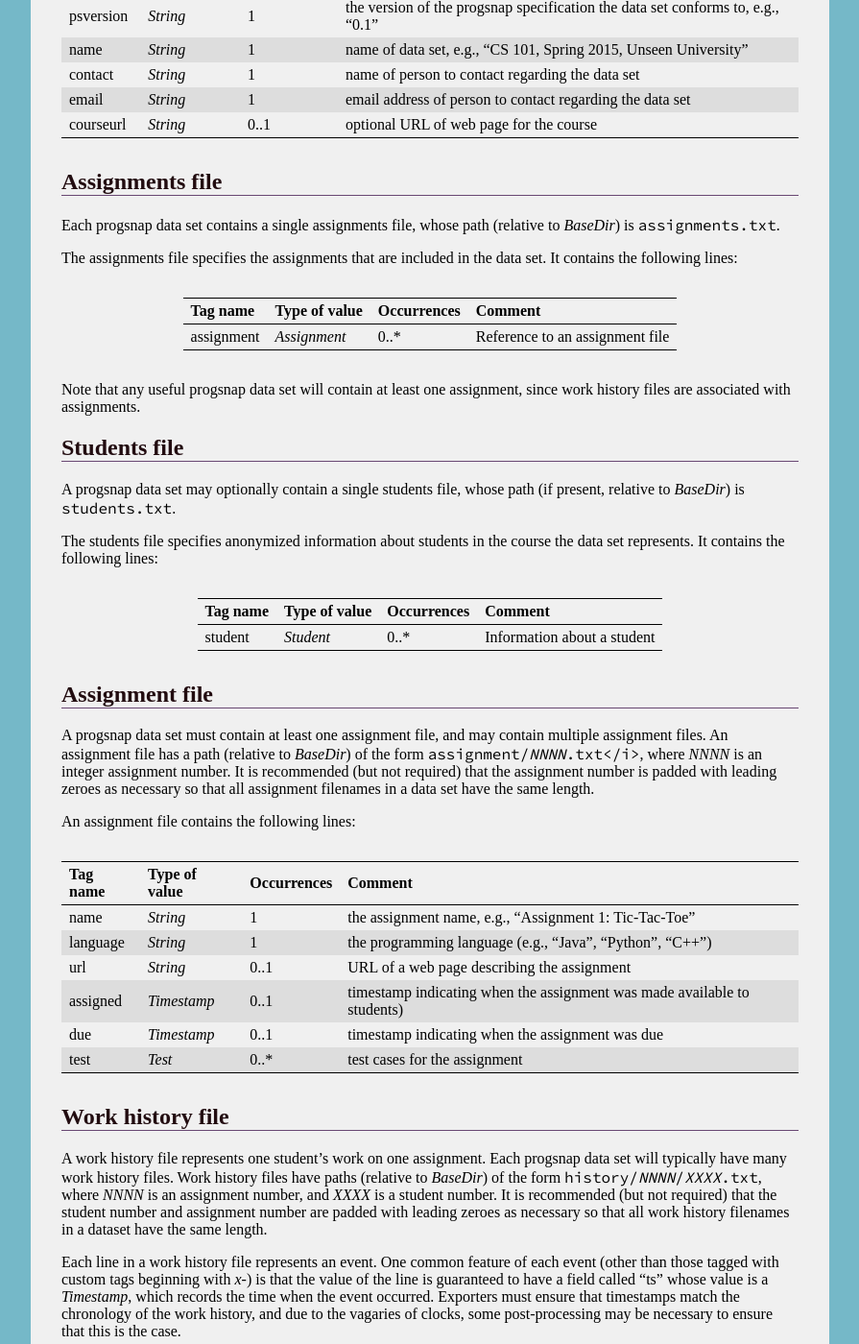
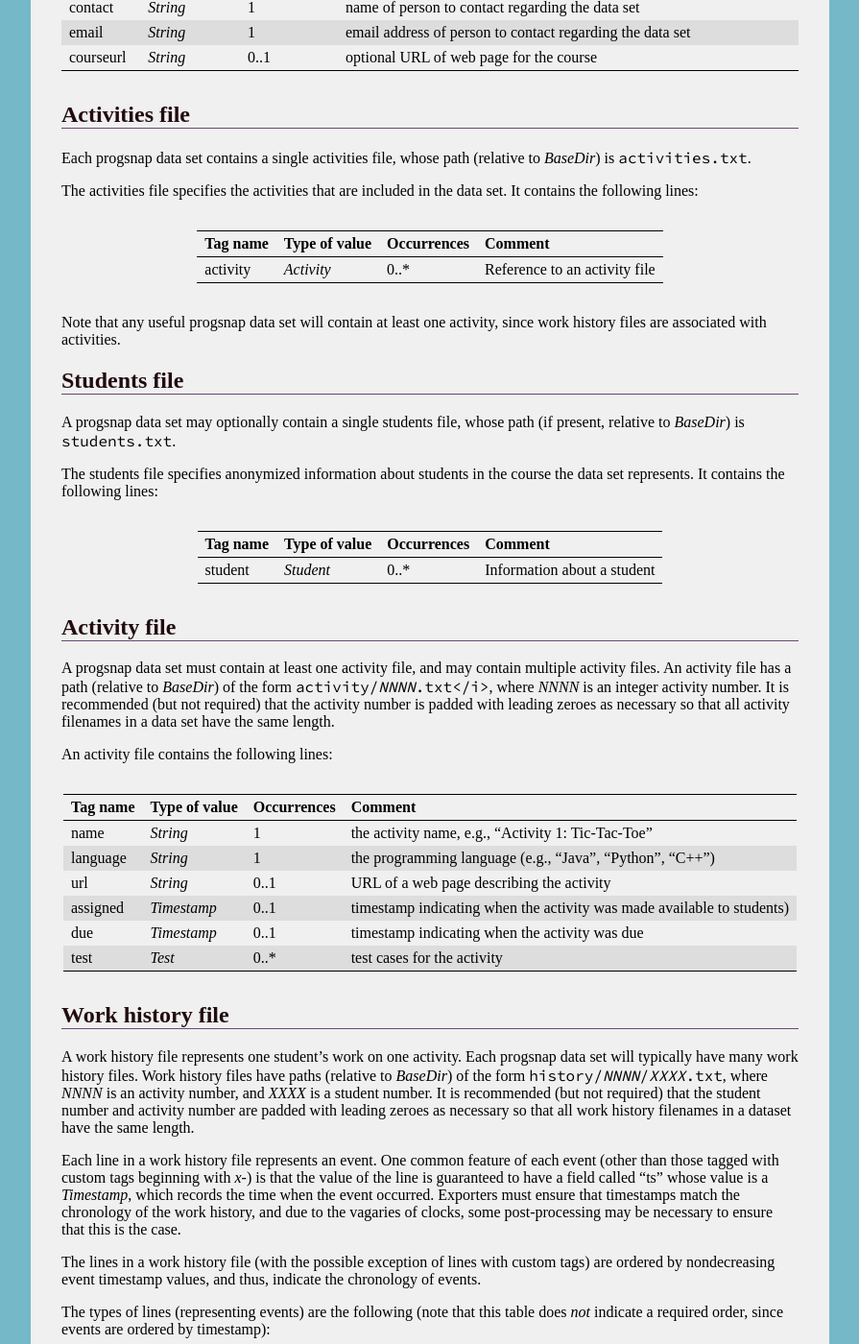
Before and after one commit to cloudcoderdotorg/progsnap-spec, a Jekyll site: the page built from spec-0.1-dev.md, in a window 1280 px wide and 1400 px high, scrolled down 6627 px. Shown: the whole window at 96% size, without its empty margins (192-1087 px from the left). Built offline with Jekyll 4.4.1, drawn with Linux system fonts in a browser that asks for light colours; some web fonts are replaced; some of the changed text lies outside the part shown.

Commit message:
rename "assignment" as "activity"
This will pave the way to introduce "Assignment" as a
collection of activities.

```diff
--- a/spec-0.1-dev.md
+++ b/spec-0.1-dev.md
@@ -5,7 +5,7 @@ title: "Specification 0.1-dev"
 
 # Introduction
 
-Progsnap is a specification for data on student work on programming exercises and assignments.
+Progsnap is a specification for data on student work on programming exercises and activities.
 
 <div class="callout">
 This specification is at an early stage of development, although it is well-specified enough to be useful in its current form.  If you'd like to contribute, see the <a href="index.html">home page</a> for contact info.
@@ -19,9 +19,9 @@ Version numbers that end in "-dev" are under development, and should be expected
 
 # Data set, file encoding
 
-A progsnap data set is a collection of files representing data from a single course.  In this context, "course" implies a single course, possibly with multiple assignments, and possibly with multiple sections and/or instructors.   Studies involving multiple courses should use separate progsnap data sets for each course.
+A progsnap data set is a collection of files representing data from a single course.  In this context, "course" implies a single course, possibly with multiple activities, and possibly with multiple sections and/or instructors.   Studies involving multiple courses should use separate progsnap data sets for each course.
 
-All of the files in a data set are relative to a common base directory, which this specification will refer to as *BaseDir*.  The files may be stored in a filesystem directory, or may be stored in a zip file (such that *BaseDir* is the root directory of the zip file).  Implementations of tools to read progsnap data sets should support reading from both directories and zip files.  Note that some files are in subdirectories in *BaseDir*.  For example, assignment files have filenames of the form <code>assignment/<i>NNNN</i>.txt</code>, where <i>NNNN</i> is an assignment number, implying the existence of a subdirectory called <code>assignment</code> in *BaseDir*.
+All of the files in a data set are relative to a common base directory, which this specification will refer to as *BaseDir*.  The files may be stored in a filesystem directory, or may be stored in a zip file (such that *BaseDir* is the root directory of the zip file).  Implementations of tools to read progsnap data sets should support reading from both directories and zip files.  Note that some files are in subdirectories in *BaseDir*.  For example, activity files have filenames of the form <code>activity/<i>NNNN</i>.txt</code>, where <i>NNNN</i> is an activity number, implying the existence of a subdirectory called <code>activity</code> in *BaseDir*.
 
 Each file is a text file using the UTF-8 character encoding.
 
@@ -73,28 +73,24 @@ All implementations of readers of progsnap data should be prepared to accept fie
 
 As mentioned above related to file encoding, the JSON encoding of any value (belonging to a complex data type or a basic data type) must not contain any newline characters, so that the encoded value is guaranteed not to span multiple lines of the file that contains it.
 
-## *Assignment*
+## *Activity*
 
-<div class="callout">
-This data type is likely to be renamed "Activity".
-</div>
-
-An *Assignment* value is an object specifying the location of an assignment file.
+An *Activity* value is an object specifying the location of an activity file.
 
 Field name | Type of value | Required? | Comment
 ---------- | ------------- | --------- | -------
-number     | *Int*         | yes       | assignment number, which is distinct from assignment numbers of other assignments in the data set
-path       | *String*      | yes       | path (relative to *BaseDir*) of the assignment file
+number     | *Int*         | yes       | activity number, which is distinct from activity numbers of other activities in the data set
+path       | *String*      | yes       | path (relative to *BaseDir*) of the activity file
 
-Note that additional information about an assignment, such as metadata and information about tests, is stored in the assignment file (referenced by the path field of the *Assignment*.)
+Note that additional information about an activity, such as metadata and information about tests, is stored in the activity file (referenced by the path field of the *Activity*.)
 
-The `path` value identifying the path to the corresponding assignment file is relative to *BaseDir*: for example, if the assignment number is 221, then the `path` value might be `assignment/0221.txt`.
+The `path` value identifying the path to the corresponding activity file is relative to *BaseDir*: for example, if the activity number is 221, then the `path` value might be `activity/0221.txt`.
 
 ## *Test*
 
-A *Test* value is an automated test (such as a unit test) associated with an assignment.
+A *Test* value is an automated test (such as a unit test) associated with an activity.
 
-Because of the great diversity of programming languages and testing approaches that could be used in an assignment in a progsnap data set, *Test* values are not guaranteed to capture the exact semantics of a test.
+Because of the great diversity of programming languages and testing approaches that could be used in an activity in a progsnap data set, *Test* values are not guaranteed to capture the exact semantics of a test.
 
 Field name | Type of value | Required? | Comment
 ---------- | ------------- | --------- | -------
@@ -105,7 +101,7 @@ output     | *String*      | no        | expected output (e.g., result value, ou
 opaque     | *Boolean*     | no        | if true, test input/output is not revealed to students
 invisible  | *Boolean*     | no        | if true, the existence of the test is not revealed to students
 
-Test numbers must start at 0 and increase by 1 for each test in the corresponding assignment.  For example, an assignment with 4 tests would have tests with numbers 0, 1, 2, and 3.
+Test numbers must start at 0 and increase by 1 for each test in the corresponding activity.  For example, an activity with 4 tests would have tests with numbers 0, 1, 2, and 3.
 
 If either the `opaque` or `invisible` field is not present, the implied default value is false.
 
@@ -166,7 +162,7 @@ snapids    | Array of *Int*  | only for "snapshot" events<sup>&Dagger;</sup> | A
 
 <sup>&dagger;</sup> The `start` field is only required for "insert" and "delete" edits; it may be omitted for "fulltext" edits
 
-<sup>&Dagger;</sup> `snapids` is a list of unique identifiers (encoded as a JSON array of *Int* values) indicating one or more *snapshots*.  A snapshot consists of one or more edit events identifying the source file contents associated with a *Submission*, *Compilation*, and/or *TestResults* (one edit event per file).  Because a specific version of a file can be part of multiple snapshots, an edit event can have multiple snapshot ids.  If the assignment involves multiple files, then each edit event belonging to a specific snapshot should include the corresponding snapshot id as one of the values of its `snapids` field.  It is *strongly* recommended that the edit event or events in a snapshot be "fulltext" events, to avoid consumers having to reconstruct the full text of the file or files by applying a series of individual edits.  Like edit ids, snapshot ids are guaranteed to be unique only within the work history file in which they appear.
+<sup>&Dagger;</sup> `snapids` is a list of unique identifiers (encoded as a JSON array of *Int* values) indicating one or more *snapshots*.  A snapshot consists of one or more edit events identifying the source file contents associated with a *Submission*, *Compilation*, and/or *TestResults* (one edit event per file).  Because a specific version of a file can be part of multiple snapshots, an edit event can have multiple snapshot ids.  If the activity involves multiple files, then each edit event belonging to a specific snapshot should include the corresponding snapshot id as one of the values of its `snapids` field.  It is *strongly* recommended that the edit event or events in a snapshot be "fulltext" events, to avoid consumers having to reconstruct the full text of the file or files by applying a series of individual edits.  Like edit ids, snapshot ids are guaranteed to be unique only within the work history file in which they appear.
 
 Edit events with types "insert" or "delete" specify the insertion or deletion of text in a file.  The `start`  field indicates the position in the edited file at which the specified `text` should be inserted or deleted.
 
@@ -219,7 +215,7 @@ statuses   | Array of *String* | yes | Array of test statuses, which are "passed
 
 The `snapid` value specifies the snapshot identifying the source file or files compiled to produce the tested executable.  It is guaranteed that there will be a *Compilation* with the same `snapid`.
 
-Note that the value of the statuses field is a JSON array, where each element is a string.  The ordering of the elements corresponds to the numbering of the *Test*s in the *Assignment*: i.e., the `number` of a test can be used as an index into the `statuses` array.
+Note that the value of the statuses field is a JSON array, where each element is a string.  The ordering of the elements corresponds to the numbering of the *Test*s in the *Activity*: i.e., the `number` of a test can be used as an index into the `statuses` array.
 
 The meanings of the values in the `statuses` array are as follows:
 
@@ -252,17 +248,17 @@ contact  | *String*      | 1           | name of person to contact regarding the
 email    | *String*      | 1           | email address of person to contact regarding the data set
 courseurl | *String*      | 0..1        | optional URL of web page for the course
 
-## Assignments file
+## Activities file
 
-Each progsnap data set contains a single assignments file, whose path (relative to *BaseDir*) is `assignments.txt`.
+Each progsnap data set contains a single activities file, whose path (relative to *BaseDir*) is `activities.txt`.
 
-The assignments file specifies the assignments that are included in the data set.  It contains the following lines:
+The activities file specifies the activities that are included in the data set.  It contains the following lines:
 
 Tag name | Type of value | Occurrences | Comment
 -------- | ------------- | ----------- | -------
-assignment | *Assignment* | 0..\*      | Reference to an assignment file
+activity | *Activity* | 0..\*      | Reference to an activity file
 
-Note that any useful progsnap data set will contain at least one assignment, since work history files are associated with assignments.
+Note that any useful progsnap data set will contain at least one activity, since work history files are associated with activities.
 
 ## Students file
 
@@ -274,24 +270,24 @@ Tag name | Type of value | Occurrences | Comment
 -------- | ------------- | ----------- | -------
 student  | *Student*     | 0..\*       | Information about a student
 
-## Assignment file
+## Activity file
 
-A progsnap data set must contain at least one assignment file, and may contain multiple assignment files.  An assignment file has a path (relative to *BaseDir*) of the form <code>assignment/<i>NNNN</i>.txt</i></code>, where *NNNN* is an integer assignment number.  It is recommended (but not required) that the assignment number is padded with leading zeroes as necessary so that all assignment filenames in a data set have the same length.
+A progsnap data set must contain at least one activity file, and may contain multiple activity files.  An activity file has a path (relative to *BaseDir*) of the form <code>activity/<i>NNNN</i>.txt</i></code>, where *NNNN* is an integer activity number.  It is recommended (but not required) that the activity number is padded with leading zeroes as necessary so that all activity filenames in a data set have the same length.
 
-An assignment file contains the following lines:
+An activity file contains the following lines:
 
 Tag name   | Type of value | Occurrences | Comment
 ---------- | ------------- | ----------- | -------
-name       | *String*      | 1           | the assignment name, e.g., "Assignment 1: Tic-Tac-Toe"
+name       | *String*      | 1           | the activity name, e.g., "Activity 1: Tic-Tac-Toe"
 language   | *String*      | 1           | the programming language (e.g., "Java", "Python", "C++")
-url        | *String*      | 0..1        | URL of a web page describing the assignment
-assigned   | *Timestamp*   | 0..1        | timestamp indicating when the assignment was made available to students)
-due        | *Timestamp*   | 0..1        | timestamp indicating when the assignment was due
-test       | *Test*        | 0..\*       | test cases for the assignment
+url        | *String*      | 0..1        | URL of a web page describing the activity
+assigned   | *Timestamp*   | 0..1        | timestamp indicating when the activity was made available to students)
+due        | *Timestamp*   | 0..1        | timestamp indicating when the activity was due
+test       | *Test*        | 0..\*       | test cases for the activity
 
 ## Work history file
 
-A work history file represents one student's work on one assignment.  Each progsnap data set will typically have many work history files.  Work history files have paths (relative to *BaseDir*) of the form <code>history/<i>NNNN</i>/<i>XXXX</i>.txt</code>, where *NNNN* is an assignment number, and *XXXX* is a student number.  It is recommended (but not required) that the student number and assignment number are padded with leading zeroes as necessary so that all work history filenames in a dataset have the same length.
+A work history file represents one student's work on one activity.  Each progsnap data set will typically have many work history files.  Work history files have paths (relative to *BaseDir*) of the form <code>history/<i>NNNN</i>/<i>XXXX</i>.txt</code>, where *NNNN* is an activity number, and *XXXX* is a student number.  It is recommended (but not required) that the student number and activity number are padded with leading zeroes as necessary so that all work history filenames in a dataset have the same length.
 
 Each line in a work history file represents an event.  One common feature of each event (other than those tagged with custom tags beginning with *x-*) is that the value of the line is guaranteed to have a field called "ts" whose value is a *Timestamp*, which records the time when the event occurred.  Exporters must ensure that timestamps match the chronology of the work history, and due to the vagaries of clocks, some post-processing may be necessary to ensure that this is the case.
 
```
